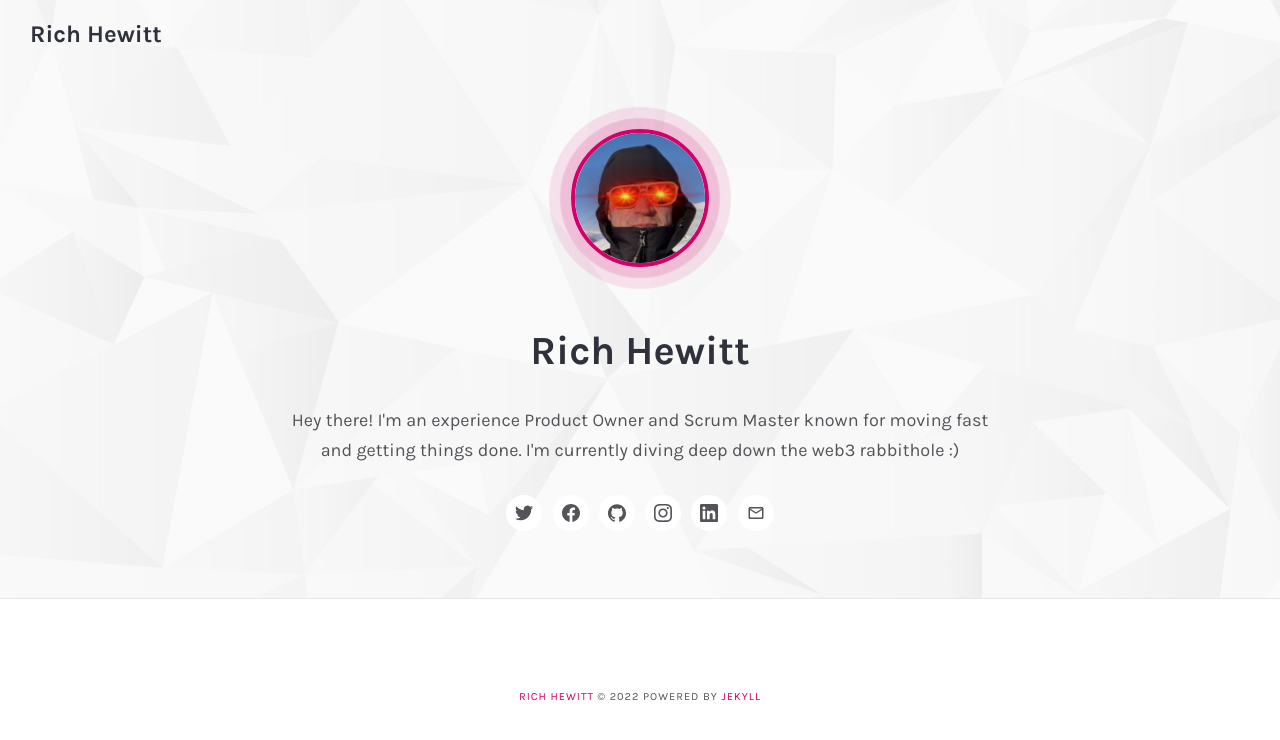
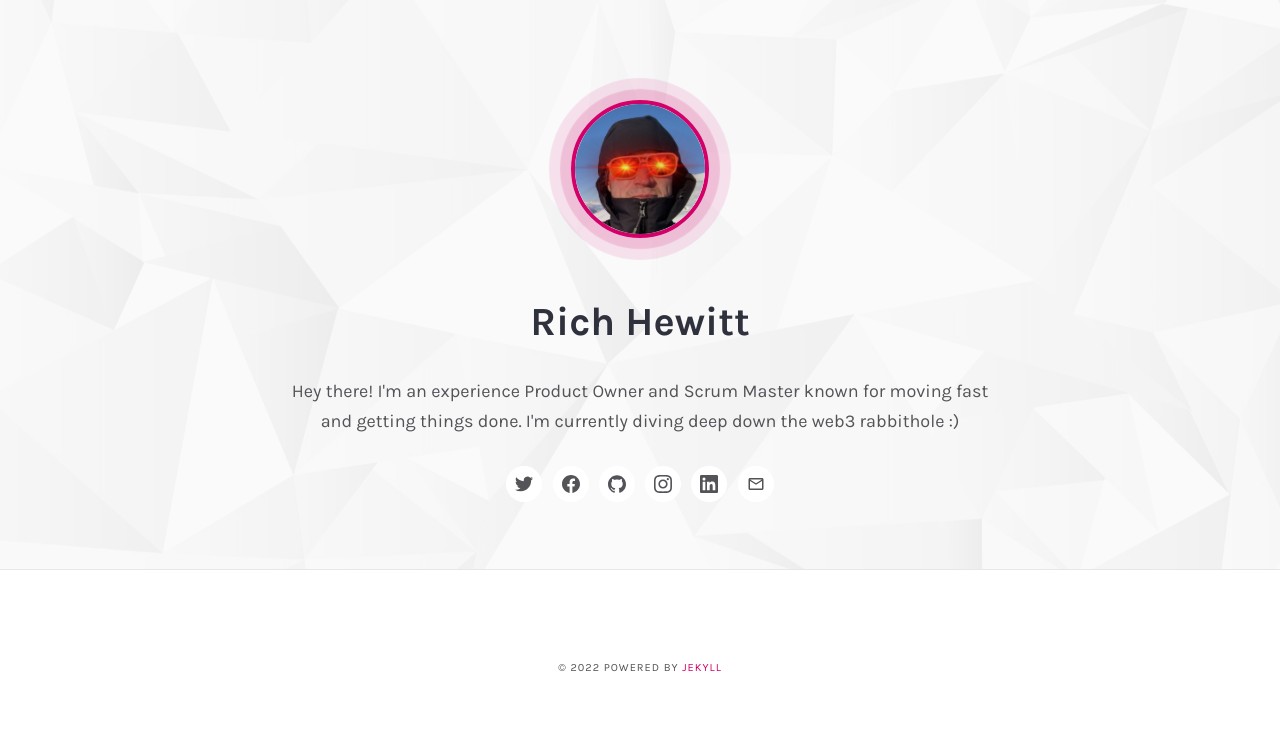
Before and after one commit to richhewitt/richhewitt.github.io, a Jekyll site: the page built from index.html, in a window 1280 px wide. Shown: the top 740 px of the page. Built offline with Jekyll 4.4.1, drawn with Linux system fonts in a browser that asks for light colours; the list of posts is cut into pages by our own code; part of the change alters nothing that is shown.

Commit message:
Update _config.yml

```diff
--- a/_config.yml
+++ b/_config.yml
@@ -1,13 +1,11 @@
 # Site setings
-name: 'Rich Hewitt'
+name: ''
 description: ''
 meta_description: 'The personal website of Rich Hewitt'
 # logo: ''
 favicon: 'assets/images/favicon.ico'
 baseurl:
-production_url: https://horace.netlify.com/
-# disqus: 'justgoodthemes'
-# mailchimp_url: '//justgoodthemes.us3.list-manage.com/subscribe/post?u=78f1bab16028354caeb23aecd&amp;id=4a7330d117'
+production_url: https://richhewitt.com/
 cover_image: bc_1.jpg
 # Add your GA Tracking Id
 ga_analytics:
```
